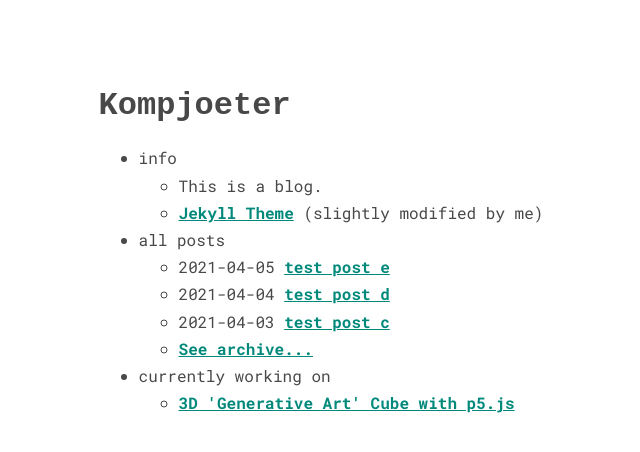
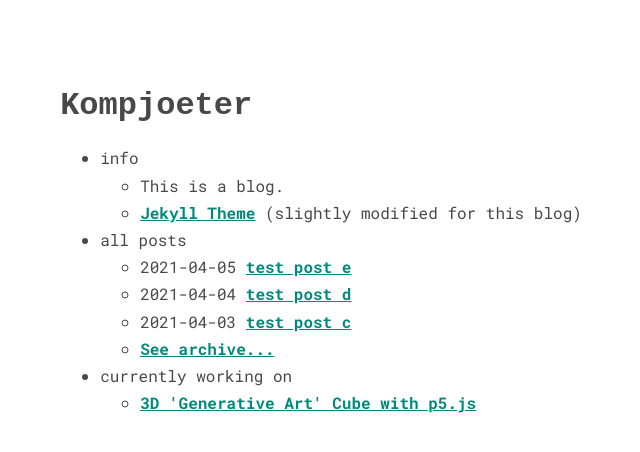
Before and after one commit to Kompjoeter/archived-blog, a Jekyll site: the page built from index.md, in a window 1280 px wide. Shown: the top 452 px of the page, without its empty margins (319-959 px from the left). Built offline with Jekyll 4.4.1, drawn with Linux system fonts in a browser that asks for light colours.

Commit message:
update menu

```diff
--- a/_data/menu.yml
+++ b/_data/menu.yml
@@ -5,7 +5,7 @@ entries:
   - title: info
     entries:
       - title: "This is a blog."
-      - title: "<a href='https://github.com/riggraz/no-style-please'>Jekyll Theme</a> (slightly modified by me)"
+      - title: "<a href='https://github.com/riggraz/no-style-please'>Jekyll Theme</a> (slightly modified for this blog)"
 
   - title: all posts
     post_list:
```
